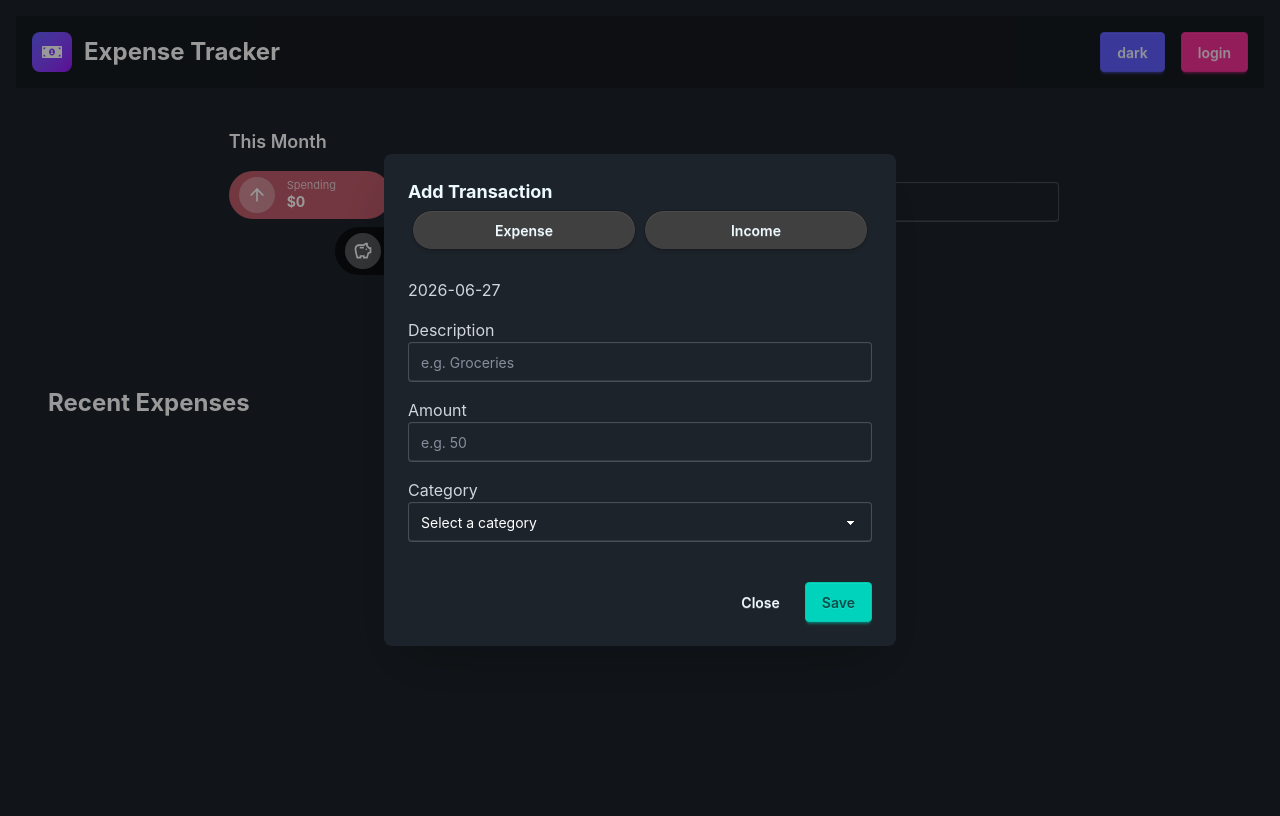
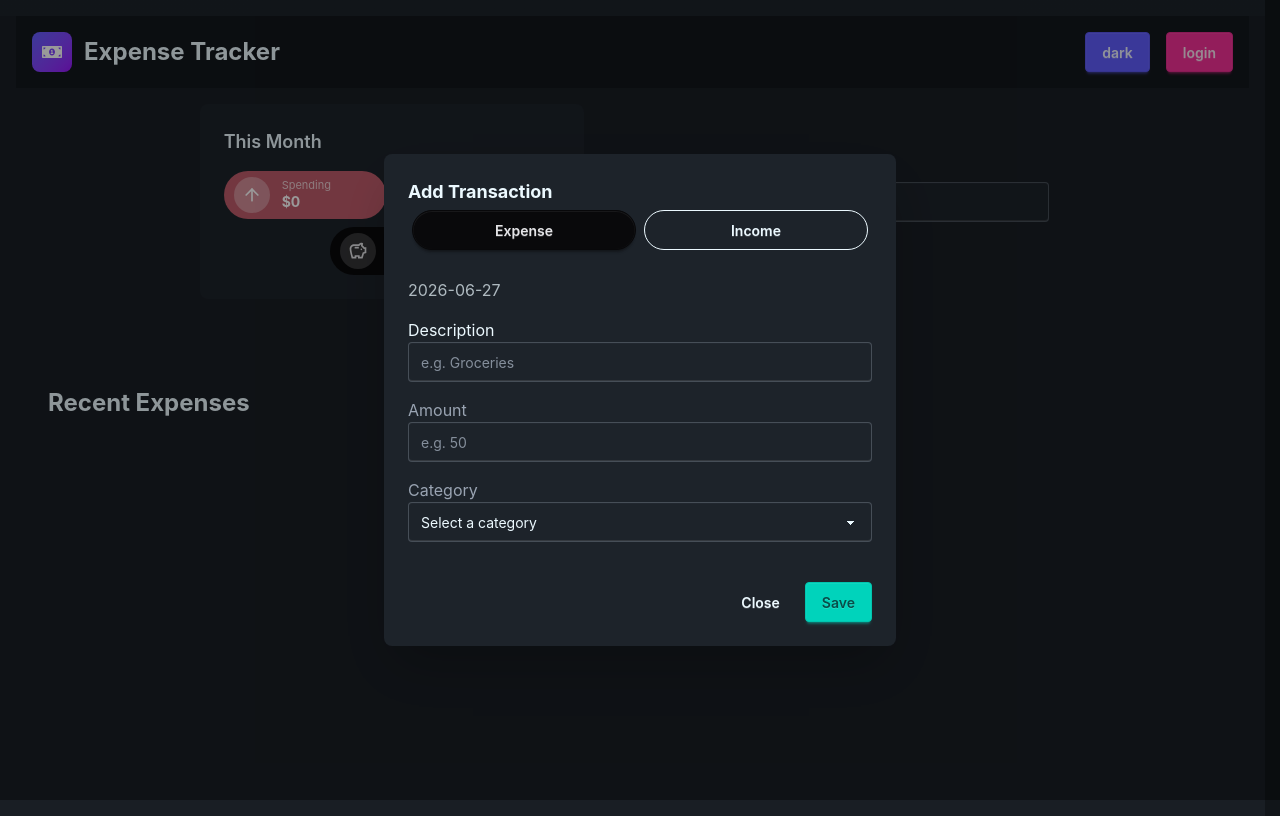
Before and after one commit to Davinderjeet564-hue/ExpenseTrackerProject, a React (Vite) app: page / in a window 1280 px wide. Both pictures are taken after typing "Sample" into the empty fields and a click on the button "Add +". Built offline with nearby package versions, Linux system fonts and the light colour scheme.

Commit message:
fixed the styling issues to ensure all components in the browser respond dynamically to theme changes.

```diff
--- a/src/App.tsx
+++ b/src/App.tsx
@@ -98,7 +98,7 @@ function App() {
   );
 
   return (
-    <>
+    <div className="min-h-screen bg-base-200 text-base-content pb-8">
       <Header />
       <div className="flex flex-row flex-wrap justify-evenly items-center m-4">
         <Stats
@@ -139,7 +139,7 @@ function App() {
         onDelete={deleteExpense}
         onEdit={setEditingExpense}
       />
-    </>
+    </div>
   );
 }
 
--- a/src/components/AddTransaction.tsx
+++ b/src/components/AddTransaction.tsx
@@ -52,13 +52,13 @@ function AddTransaction({ onClose, setTransaction, editingTransaction }: AddTran
         <h3 className="font-bold text-lg">Add Transaction</h3>
         <div className="flex gap-2 p-1">
           <button
-            className="btn flex-1 rounded-full bg-neutral-700 hover:bg-neutral-600 active:bg-neutral-700 focus-visible:bg-neutral-600 focus-visible:outline-neutral-600 focus-visible:outline-offset-2 focus-visible:outline-2"
+            className={`btn flex-1 rounded-full ${type === "expense" ? "btn-neutral" : "btn-outline"}`}
             onClick={() => setType("expense")}
           >
             Expense
           </button>
           <button
-            className="btn flex-1 rounded-full bg-neutral-700 hover:bg-neutral-600 active:bg-neutral-700 focus-visible:bg-neutral-600 focus-visible:outline-neutral-600 focus-visible:outline-offset-2 focus-visible:outline-2"
+            className={`btn flex-1 rounded-full ${type === "income" ? "btn-neutral" : "btn-outline"}`}
             onClick={() => setType("income")}
           >
             Income
@@ -76,12 +76,12 @@ function AddTransaction({ onClose, setTransaction, editingTransaction }: AddTran
               }}
               className="flex flex-col gap-4"
             >
-              <div className="form-control text-gray-300">{date}</div>
+              <div className="form-control opacity-70">{date}</div>
 
               <div>
                 <div>
                   <label htmlFor="description">
-                    <span className="label-text text-gray-300">
+                    <span className="label-text">
                       Description
                     </span>
                   </label>
@@ -101,7 +101,7 @@ function AddTransaction({ onClose, setTransaction, editingTransaction }: AddTran
 
               <div className="form-control">
                 <label className="label" htmlFor="amount">
-                  <span className="label-text text-gray-300">Amount</span>
+                  <span className="label-text">Amount</span>
                 </label>
                 <input
                   type="number"
@@ -116,12 +116,12 @@ function AddTransaction({ onClose, setTransaction, editingTransaction }: AddTran
 
               <div className="form-control">
                 <label className="label" htmlFor="category">
-                  <span className="label-text text-gray-300">Category</span>
+                  <span className="label-text">Category</span>
                 </label>
                 <select
                   id="category"
                   name="category"
-                  className="select select-bordered w-full text-white"
+                  className="select select-bordered w-full"
                   value={category}
                   onChange={(e) => setCategory(e.target.value)}
                 >
@@ -157,10 +157,10 @@ function AddTransaction({ onClose, setTransaction, editingTransaction }: AddTran
           <div className="modal-action block">
             {/** Income form here */}
             <form method="dialog" onSubmit={handleSubmit}>
-              <div className="form-control text-gray-300">{date}</div>
+              <div className="form-control opacity-70">{date}</div>
               <div className="form-control mt-4">
                 <label className="label" htmlFor="amount">
-                  <span className="label-text text-gray-300">Amount</span>
+                  <span className="label-text">Amount</span>
                 </label>
                 <input
                   type="number"
--- a/src/components/Header.tsx
+++ b/src/components/Header.tsx
@@ -12,22 +12,13 @@ function Header() {
     localStorage.setItem("theme", theme);
   }, [theme]);
 
-  const toggleTheme = () => {
-    setTheme((prevTheme) => {
-      const currentIndex = THEMES.indexOf(prevTheme);
-      const nextIndex = (currentIndex + 1) % THEMES.length;
-      return THEMES[nextIndex];
-    });
-  };
-
-
   return (
     <header className='flex justify-between m-4 p-4 bg-neutral/30'>
         <div className="flex items-center gap-3">
             <div className="w-10 h-10 bg-gradient-to-br from-indigo-500 to-purple-600 rounded-lg flex items-center justify-center">
                 <FaMoneyBillAlt className="text-white text-xl" />
             </div>
-            <h1 className='text-white font-bold text-2xl'>Expense Tracker</h1>
+            <h1 className='font-bold text-2xl'>Expense Tracker</h1>
         </div>
         <div className='flex gap-4'>
             <div className='dropdown dropdown-end'>
--- a/src/components/ShowRecentTransaction.tsx
+++ b/src/components/ShowRecentTransaction.tsx
@@ -12,17 +12,17 @@ function ShowRecentTransactions({ expense, onDelete, onEdit }: ShowRecentTransac
   return (
     <div className="flex mt-2 p-4">
       <div className="flex-1">
-        <h2 className="text-white font-bold text-2xl mb-4 ml-8">Recent Expenses</h2>
+        <h2 className="font-bold text-2xl mb-4 ml-8">Recent Expenses</h2>
         {expense.length === 0 && (
-          <p className="text-white/50 text-center">No expenses yet</p>
+          <p className="opacity-50 text-center">No expenses yet</p>
         )}
         <div className="flex justify-center items-center gap-4 flex-1 flex-wrap">
             {expense.map((transaction) => (
-            <div className="card card-border bg-neutral/30 bg-base-100 w-96 flex">
-                <div key={transaction.id} className="card-body">
+            <div key={transaction.id} className="card card-border bg-base-100 w-96 flex">
+                <div className="card-body">
                     <div className="card-actions justify-end">
-                        <button className="btn bg-gray-900 hover:bg-gray-800 text-white rounded-full" onClick={() => onEdit(transaction)}><FaEdit /></button>
-                        <button className="btn bg-gray-900 hover:bg-gray-800 text-white rounded-full" onClick={() => onDelete(transaction.id)}><MdDeleteOutline /></button>
+                        <button className="btn btn-sm btn-circle btn-ghost" onClick={() => onEdit(transaction)} aria-label="Edit transaction"><FaEdit /></button>
+                        <button className="btn btn-sm btn-circle btn-ghost text-error" onClick={() => onDelete(transaction.id)} aria-label="Delete transaction"><MdDeleteOutline /></button>
                     </div>
                     <div className="flex justify-between gap-4">
                         <div className="flex flex-col">
--- a/src/components/Stats.tsx
+++ b/src/components/Stats.tsx
@@ -12,7 +12,7 @@ function Stats({income=0, expense=0}: StatsProps) {
   return (
     <div className="card bg-base-100 w-96">
       <div className="card-body">
-        <h2 className="card-title text-white mb-2">This Month</h2>
+        <h2 className="card-title mb-2">This Month</h2>
         <div className="flex flex-row gap-3">
           {/* Spending Pill */}
           <div className="flex flex-row items-center gap-3 bg-[#bf5c6b] text-white p-1.5 pl-2.5 pr-6 rounded-full flex-1">
@@ -38,12 +38,12 @@ function Stats({income=0, expense=0}: StatsProps) {
         </div>
         {/**Balance pill */}
         <div className="flex flex-row items-center justify-center">
-          <div className="flex flex-row items-center gap-3 bg-black/60 text-white p-1.5 pl-2.5 pr-6 rounded-full w-fit">
-            <div className="flex items-center justify-center w-9 h-9 rounded-full bg-white/30 text-white">
+          <div className="flex flex-row items-center gap-3 bg-neutral text-neutral-content p-1.5 pl-2.5 pr-6 rounded-full w-fit">
+            <div className="flex items-center justify-center w-9 h-9 rounded-full bg-neutral-content/20 text-neutral-content">
               <MdOutlineSavings size={20} />
             </div>
             <div>
-              <span className="block text-[11px] text-white/70 leading-none mb-0.5">Balance</span>
+              <span className="block text-[11px] opacity-70 leading-none mb-0.5">Balance</span>
               <p className="text-sm font-bold leading-tight">${balance}</p>
             </div>
           </div>
```
